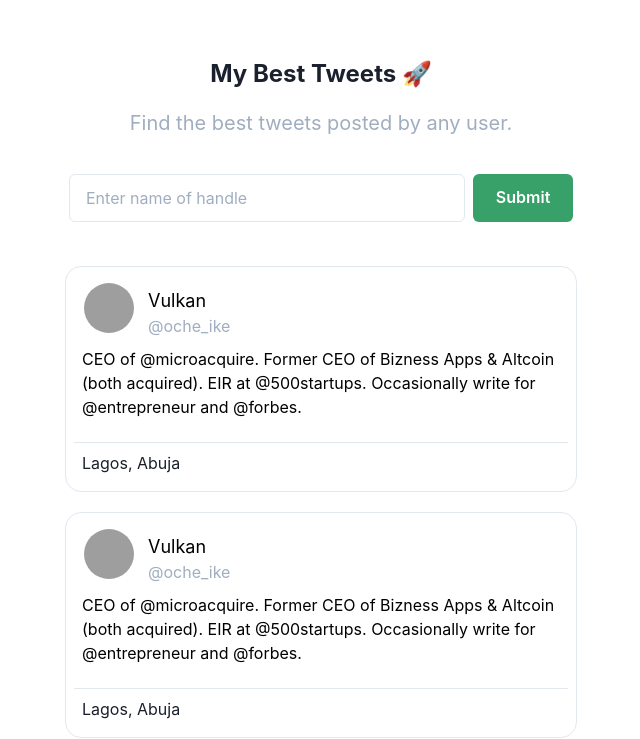
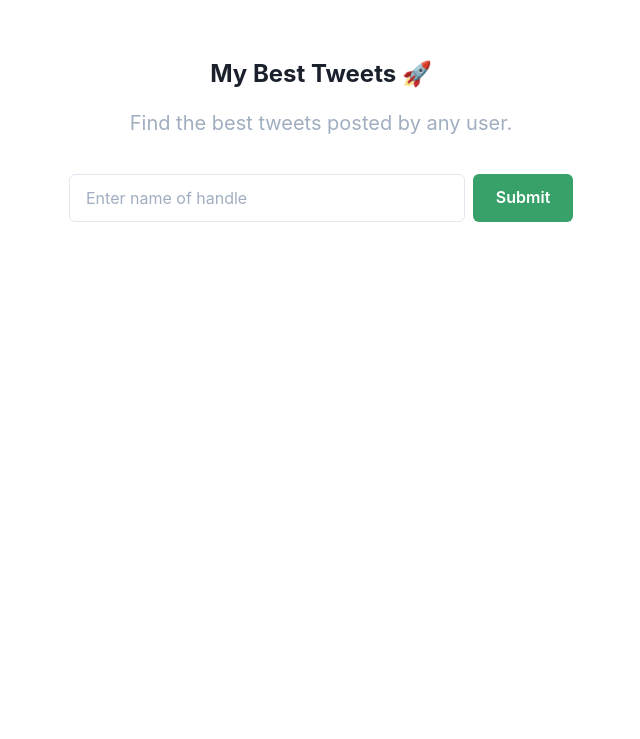
Before and after one commit to ike10/bestTweets, a Next.js app: page / in a window 1280 px wide. Shown: the part 112-851 px from the top of the page, without its empty margins (319-959 px from the left). After the commit the page ends 800 px from the top, so only its background shows below. Built offline with nearby package versions, Linux system fonts and the light colour scheme; grey boxes are pictures that could not be loaded.

Commit message:
fixed routing

```diff
--- a/components/tweetCard.js
+++ b/components/tweetCard.js
@@ -1,11 +1,14 @@
 import { Button } from '@chakra-ui/button'
 import { Image } from '@chakra-ui/image'
 import { Input } from '@chakra-ui/input'
+import {GoLocation} from 'react-icons/go'
+import {AiOutlineRetweet} from 'react-icons/ai'
+import {GrFavorite} from 'react-icons/gr'
 import { Box, Flex, Spacer, Text } from '@chakra-ui/layout'
 // import Head from 'next/head'
 // import styles from '../styles/Home.module.css'
 
-export default function TweetCard() {
+export default function TweetCard({tweet_text, favourite_count, tweet_location, author_name, author_username, profile_image_url, tweet_likes_count, tweet_retweets_count }) {
   return (
      <Flex direction='column' borderRadius='2xl' border='2px' borderWidth='thin' borderColor='gray.200' h='full' p='2' mt='5'
      width={[
@@ -28,14 +31,14 @@ export default function TweetCard() {
                                               "50px", // 992px upwards
                                         ]}
                                         objectFit='cover'
-                                        src='https://bit.ly/dan-abramov'
-                                        alt='Dan Abramov'
+                                        src={profile_image_url}
+                                        alt='image'
                                         borderRadius='full'
                                     />
                                 </Flex>
                                 <Flex ml='10px' textAlign='left' direction='column' h='full' w='80%' p='1'>
-                                    <Text color='black' fontSize='lg' >Vulkan</Text>
-                                    <Text color='gray.400' fontSize='md'>@oche_ike</Text>
+                                    <Text color='black' fontSize='lg' >{author_name}</Text>
+                                    <Text color='gray.400' fontSize='md'>@{author_username}</Text>
                                 </Flex>
                             </Flex>
                             <Flex h='24' pl='2' direction='row' textAlign='left' borderBottomWidth='thin' borderColor='gray.200'>
@@ -48,17 +51,42 @@ export default function TweetCard() {
                                     "md",
                                     'md',
                                 ]}
-                                >CEO of @microacquire. Former CEO of Bizness Apps & Altcoin (both acquired). EIR at @500startups. Occasionally write for @entrepreneur and @forbes.</Text>
+                                >{tweet_text}</Text>
                             </Flex>
-                            <Flex direction='row' h='10' pt='2' pl='2'>
+                            <Flex alignItems='center' direction='row' h='10' pt='2' pl='2'>
+                                <GoLocation/>
                                 <Text fontSize={[
                                     "md",
                                     "md",
                                     "md",
                                     'md',
                                 ]}
+                                w='75%'
+                                textAlign='left'
+                                ml='2'
+                                >{tweet_location}</Text>
 
-                                >Lagos, Abuja</Text>
+                                <AiOutlineRetweet/>
+                                <Text fontSize={[
+                                    "md",
+                                    "md",
+                                    "md",
+                                    'md',
+                                ]}
+                                ml='2'
+                                mr='2'
+                                >{tweet_retweets_count}</Text>
+
+                                <GrFavorite/>
+                                <Text fontSize={[
+                                    "md",
+                                    "md",
+                                    "md",
+                                    'md',
+                                ]}
+                                ml='2'
+
+                                >{tweet_likes_count}</Text>
                             </Flex>
                         </Flex>
 
--- a/pages/api/tweets/[username].js
+++ b/pages/api/tweets/[username].js
@@ -5,8 +5,8 @@
 const userURL = 'https://api.twitter.com/2/users/by?usernames'
 const userTimelineURL = 'https://api.twitter.com/2/users/'
 
-// const BEARER_TOKEN = 'AAAAAAAAAAAAAAAAAAAAAPfsEAEAAAAAcmpxXjg9u89D1s0skwAPSE1clQM%3D1hqL1fBT5cDXsaKGzzY9wqY2WKgvdG9JGoHWcBAVq0VdHdNYB7'
-const BEARER_TOKEN = 'AAAAAAAAAAAAAAAAAAAAALbZaAEAAAAAhIBBjaU4eUNvyu%2FWdLIeSB681cw%3Dl3CTTwhbyfFblJkU0GxPHYQZ6W3pvHT8NruoBy6jfHUI2iiIrE'
+const BEARER_TOKEN = 'AAAAAAAAAAAAAAAAAAAAAPfsEAEAAAAAcmpxXjg9u89D1s0skwAPSE1clQM%3D1hqL1fBT5cDXsaKGzzY9wqY2WKgvdG9JGoHWcBAVq0VdHdNYB7'
+// const BEARER_TOKEN = 'AAAAAAAAAAAAAAAAAAAAALbZaAEAAAAAhIBBjaU4eUNvyu%2FWdLIeSB681cw%3Dl3CTTwhbyfFblJkU0GxPHYQZ6W3pvHT8NruoBy6jfHUI2iiIrE'
 
 
 export default async function handler(req, res) {
@@ -21,22 +21,25 @@ export default async function handler(req, res) {
 
 
 
-            const userResponse  = await fetch(`https://api.twitter.com/2/users/by/username/${username}`,
-                {
-                    method:'GET',
-                    headers:{
-                        'Authorization': 'Bearer ' + BEARER_TOKEN
-                    }
-                }
-            )
-            const userData = await userResponse.json()
+            // const userResponse  = await fetch(`https://api.twitter.com/2/users/by/username/${username}`,
+            //     {
+            //         method:'GET',
+            //         headers:{
+            //             'Authorization': 'Bearer ' + BEARER_TOKEN
+            //         }
+            //     }
+            // )
+            // const userData = await userResponse.json()
+        //    console.log(userData)
+            // const userID = userData.data.id
 
-           console.log(userData)
-
-            console.log('user look up successful')
-
-        // const tweetsResponse = await fetch(`https://api.twitter.com/2/users/${434883720}/tweets?max_results=10` ,
-        const tweetsResponse = await fetch(`https://api.twitter.com/2/users/${434883720}/tweets?max_results=30&media.fields=public_metrics&place.fields=country`,
+            //  console.log(userData.data.id)
+            //  console.log('user look up successful')
+            //    res.status(200).json(userData.id)
+            // (from%3Aoche_ike)
+         const tweetsResponse = await fetch(`https://api.twitter.com/1.1/search/tweets.json?q=(from%3A${username})` ,
+        //  const tweetsResponse = await fetch(`https://api.twitter.com/1.1/search/tweets.json?q=%40${username}` ,
+        // const tweetsResponse = await fetch(`https://api.twitter.com/2/users/${userID}/tweets?max_results=30&media.fields=public_metrics&place.fields=country`,
         // const tweetsResponse = await fetch(`https://api.twitter.com/2/tweets/search/all?max_results=20&user.fields=${username} ` ,
                 {
                     method:'GET',
@@ -46,9 +49,12 @@ export default async function handler(req, res) {
                 }
             )
             const tweetsData = await tweetsResponse.json()
-            console.log(tweetsData)
-           console.log(tweetsData)
-         res.status(200).json("userData")
+            console.log(tweetsData.statuses)
+        //    console.log(tweetsData)
+         res.status(200).json({
+             message:'Successfull',
+             data: tweetsData
+         })
 
         }catch(error){
             console.log(error)
@@ -56,9 +62,11 @@ export default async function handler(req, res) {
 
     // Process a POST request
 
+
   } else {
     // Handle any other HTTP method
     console.log('invalid http method')
+
   }
 //   res.status(200).json({ name: 'John Doe' })
 }
--- a/pages/index.js
+++ b/pages/index.js
@@ -27,12 +27,12 @@ export default function Home() {
             const response = await fetch(`/api/tweets/${username}`)
             // const response = await fetch(`https://api.twitter.com/2/users/by?usernames=${username}`, fetchParameters)
             const data = await response.json()
-             console.log(data)
-            // const response = await fetch(`/api/tweets/${username}`)
-            // const data = await response.json()
-            // console.log(data)
-            // setTweets(data)
-            // setMessage('Succes!')
+            setTweets([ ...data.data.statuses])
+            // console.log(tweets)
+            console.log(data.data.statuses)
+            console.log(data.data.statuses.user)
+            console.log(data.data.statuses.entities)
+
         }catch(error){
             setMessage(error)
         }
@@ -101,10 +101,25 @@ export default function Home() {
                 {/* tweets container */}
                 <Flex direction='column' justifyContent='center' m='5' w='full'  alignItems='center'>
                    {/* tweet card */}
-                       <TweetCard/>
-                       <TweetCard/>
-                       <TweetCard/>
-                       <TweetCard/>
+                       {
+                        tweets.map(tweet=>{
+                            {/* console.log(tweet.text) */}
+                            return(
+                                <TweetCard
+                                key={tweet.id}
+                                author_name={tweet["user"].name}
+                                author_username={tweet["user"].screen_name}
+                                tweet_location={tweet["user"].location}
+                                tweet_text={tweet.text}
+                                profile_image_url={tweet["user"].profile_image_url}
+                                tweet_likes_count={tweet.favorite_count}
+                                tweet_retweets_count={tweet.retweet_count}
+
+                            />
+                            )
+
+                        })
+                       }
                    {/* end of tweet card */}
                 </Flex>
                 {/* end of tweets container */}
```
